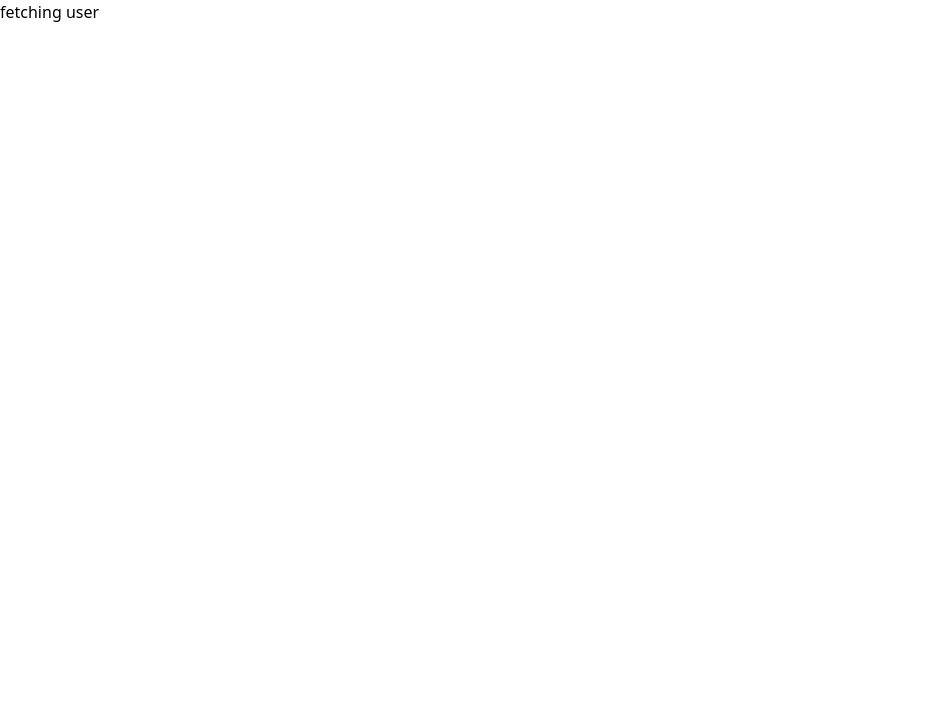
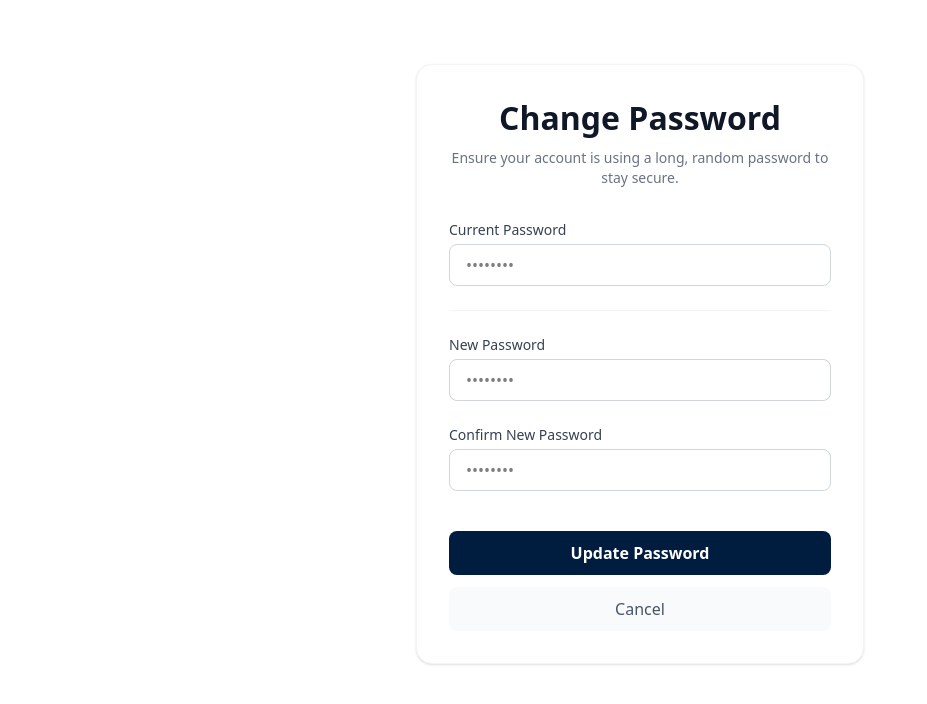
Before and after one commit to mebz2/nexus, a React (Vite) app in the folder client/: page /settings/change-password in a window 1280 px wide. Shown: the top 704 px of the page, without its empty margins (0-927 px from the left). Built offline with nearby package versions, Linux system fonts and the light colour scheme; no server answers.

Commit message:
updating password working

```diff
--- a/client/src/pages/Settings/ChangePassword.tsx
+++ b/client/src/pages/Settings/ChangePassword.tsx
@@ -1,5 +1,4 @@
 import React, { useState } from 'react';
-import { Layout } from "@/components";
 import { useNavigate } from 'react-router-dom';
 
 const ChangePassword = () => {
@@ -17,7 +16,7 @@
 		setError(''); // Clear error when user types
 	};
 
-	const handleSubmit = (e: React.FormEvent) => {
+	const handleSubmit = async (e: React.FormEvent) => {
 		e.preventDefault();
 
 		if (formData.newPassword !== formData.confirmPassword) {
@@ -30,12 +29,31 @@
 			return;
 		}
 
-		console.log("Submit to Backend:", formData);
-		alert("Password updated successfully!");
+
+		try {
+			const response = await fetch("/api/settings/password", {
+				method: "PATCH",
+				headers: { "Content-Type": "application/json" },
+				body: JSON.stringify({
+					newPassword: formData.newPassword,
+					oldPassword: formData.currentPassword
+				}),
+			})
+
+			const data = await response.json()
+			if (!response.ok) {
+				setError(data.message || "Something went wrong")
+				return;
+			}
+
+			navigate("/login")
+		} catch (err) {
+			console.error("Server connnection error", err)
+		}
 	};
 
 	return (
-		<Layout>
+		<div>
 			<div className="max-w-md mx-auto mt-16 p-8 bg-white rounded-2xl shadow-sm border border-gray-100">
 				<div className="mb-8 text-center">
 					<h1 className="text-2xl font-bold text-gray-900">Change Password</h1>
@@ -54,6 +72,7 @@
 							type="password"
 							name="currentPassword"
 							required
+							autoComplete='current-password'
 							value={formData.currentPassword}
 							onChange={handleChange}
 							className="w-full px-4 py-2 border border-gray-300 rounded-lg focus:ring-2 focus:ring-primary outline-none transition"
@@ -72,6 +91,7 @@
 							type="password"
 							name="newPassword"
 							required
+							autoComplete='new-password'
 							value={formData.newPassword}
 							onChange={handleChange}
 							className={`w-full px-4 py-2 border rounded-lg focus:ring-2 outline-none transition ${error ? 'border-red-500 focus:ring-red-200' : 'border-gray-300 focus:ring-primary'
@@ -89,6 +109,7 @@
 							type="password"
 							name="confirmPassword"
 							required
+							autoComplete='new-password'
 							value={formData.confirmPassword}
 							onChange={handleChange}
 							className={`w-full px-4 py-2 border rounded-lg focus:ring-2 outline-none transition ${error ? 'border-red-500 focus:ring-red-200' : 'border-gray-300 focus:ring-primary'
@@ -122,7 +143,7 @@
 					</div>
 				</form>
 			</div>
-		</Layout>
+		</div>
 	);
 };
 
```
Also changed, not shown: 1 other file (tests, documents, lock files or other folders).
